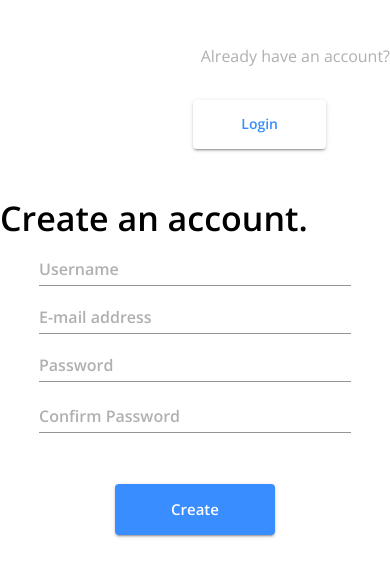
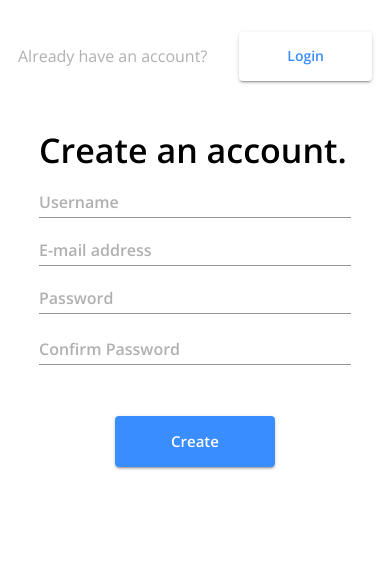
Before and after one commit to isaiahwulfe/200310, a React (Create React App) app in the folder client/: page / in a window 390 px wide. Shown: the top 576 px of the page. Built offline with nearby package versions, Linux system fonts and the light colour scheme; no server answers.

Commit message:
Update SignupLogin.js
Update per senior guidance

```diff
--- a/client/src/components/SignupLogin.js
+++ b/client/src/components/SignupLogin.js
@@ -1,4 +1,4 @@
-import React from 'react';
+import React, { useState } from 'react';
 import {
   Grid,
   Box,
@@ -10,6 +10,9 @@ import {
 } from '@material-ui/core';
 
 const SignupLogin = (props) => {
+  const [align, setAlign] = useState(window.innerWidth > 900 ? 'flex-end' : 'center');
+  const screenSize = () => window.innerWidth > 900 ? setAlign('flex-end') : setAlign('center');
+  window.addEventListener('resize', screenSize);
     return (
     <Grid
       container
@@ -19,7 +22,7 @@ const SignupLogin = (props) => {
       spacing={0}
     >
 
-      <Grid item xs={12} md={4} order={{xs: 2, md: 1}}>
+      <Grid item md={4}>
         <Box className='hero-image'>
           <svg alt="Chat Bubble" className="shape" width="67px" height="67px" viewBox="0 0 67 67" version="1.1" xlink="http://www.w3.org/1999/xlink" xmlns="http://www.w3.org/2000/svg">
             <g id="chat">
@@ -40,31 +43,31 @@ const SignupLogin = (props) => {
         </Box>
       </Grid>
 
-      <Grid item xs={12} md={8} order={{xs: 1, md: 2}} className="form-container">
+      <Grid item xs={12} md={8}>
         <Grid
           container
           direction="row"
-          justifyContent="flex-end"
-          alignItems="flex-start"
+          justifyContent={align}
           >
           <Grid item>
-            <Typography color="secondary" style={{marginTop:"2.75rem"}}>{props.headerTag}</Typography>
+            <Typography color="secondary" id="alt-message">{props.headerTag}</Typography>
           </Grid>
-          <Grid item>
-            <Button href={props.href} variant="contained" style={{padding:".75rem 3rem",margin:"2rem 4rem 0 2rem", color:"#3A8DFF", backgroundColor:"#FFF"}}>{props.headerAction}</Button>
+          <Grid item id="alt-button">
+            <Button href={props.href} variant="contained" style={{color:"#3A8DFF", backgroundColor:"#FFF", padding:".75rem 3rem"}}>{props.headerAction}</Button>
           </Grid>
         </Grid>
         <form onSubmit={props.handleRegister}>
           <Grid
             container
             direction="column"
+            className="form-container"
             style={{paddingTop:"3rem"}}
             >
-              <Grid item xs={10} className="input-container">
+              <Grid item className="input-text">
                 <Typography variant="h4" style={{fontWeight:"bold"}}>{props.formHeader}</Typography>
               </Grid>
               {props.userName ? (
-                  <Grid item xl={5} className="input-container">
+                  <Grid item>
                     <TextField
                         variant="standard"
                         aria-label="username"
@@ -83,7 +86,7 @@ const SignupLogin = (props) => {
                   </Grid>
               ):(<></>)}
               {props.email ? (
-                <Grid item xl={5} className="input-container">
+                <Grid item>
                     <TextField
                     variant="standard"
                     label="E-mail address"
@@ -102,7 +105,7 @@ const SignupLogin = (props) => {
                 </Grid>
               ) : (<></>)}
               {props.pass1 ? (
-                  <Grid item xl={5} className="input-container">
+                  <Grid item>
                     <FormControl error={!!props.formErrorMessage} className="input-text">
                         <TextField
                         variant="standard"
@@ -126,7 +129,7 @@ const SignupLogin = (props) => {
                     </Grid>
               ) : (<></>)}
               {props.pass2 ? (
-                <Grid item className="input-container">
+                <Grid item>
                     <FormControl error={!!props.formErrorMessage} className="input-text">
                     <TextField
                         variant="standard"
```
